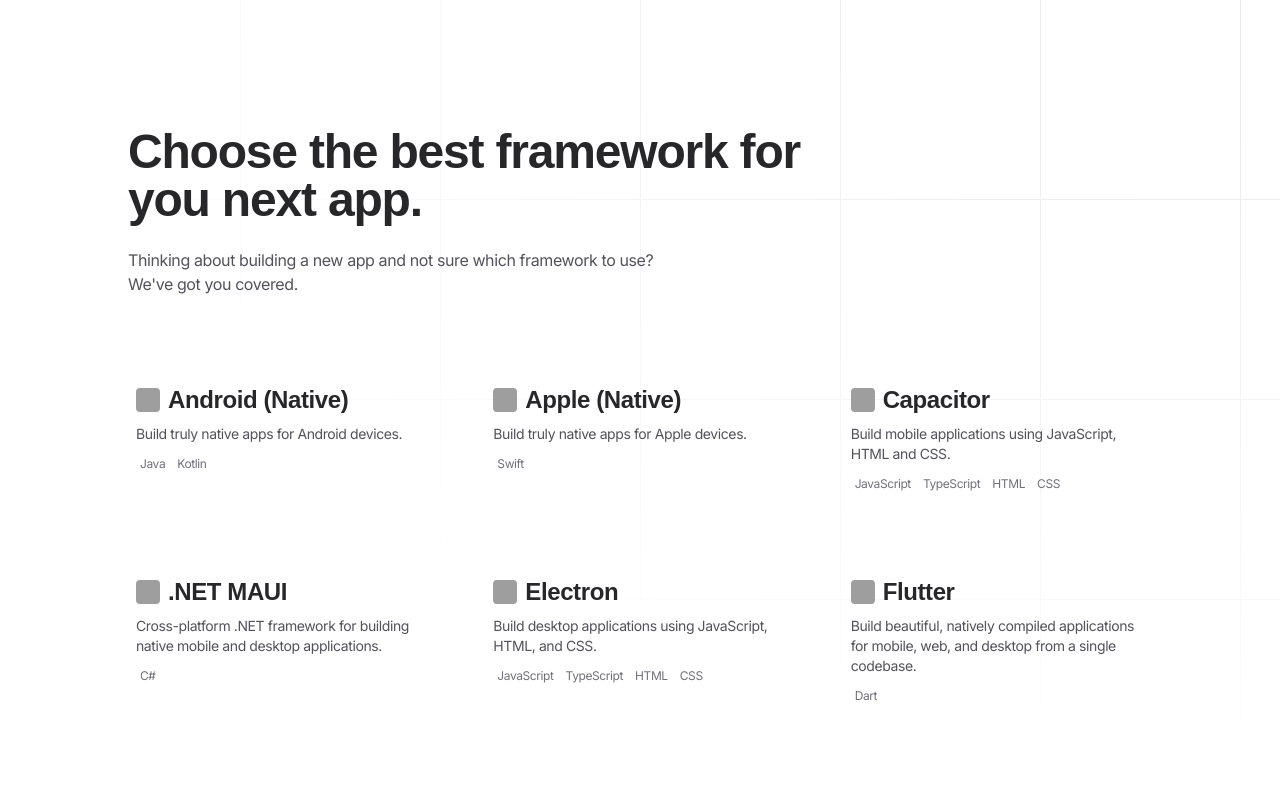
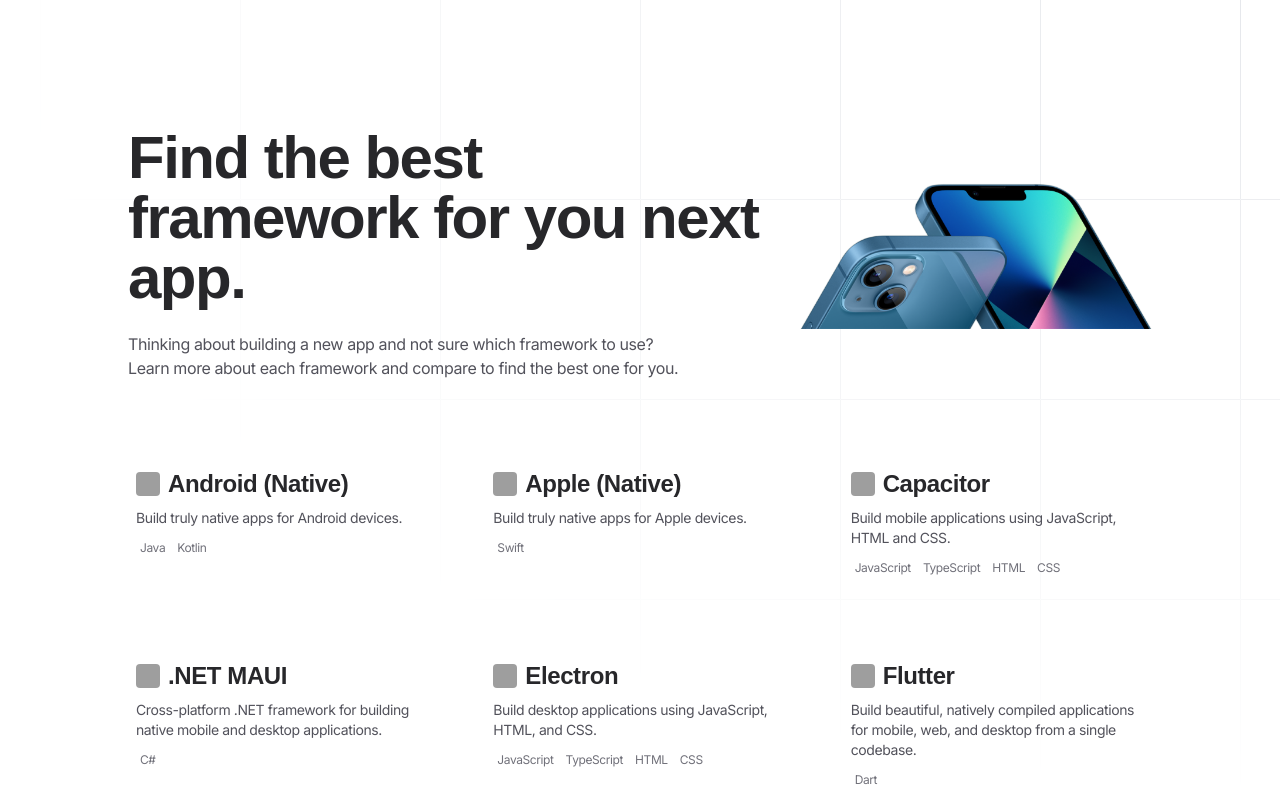
Before and after one commit to aptabase/buildwith.app, a Next.js app: page / in a window 1280 px wide. Shown: the top 790 px of the page. Built offline with nearby package versions, Linux system fonts and the light colour scheme; grey boxes are pictures that could not be loaded; a web font is replaced by a local one.

Commit message:
add image

```diff
--- /dev/null
+++ b/src/app/[slug]/opengraph-image.tsx
@@ -0,0 +1,8 @@
+import { ImageResponse } from "next/server";
+
+export default function OpenGraph() {
+  return new ImageResponse(<div></div>, {
+    width: 1200,
+    height: 600,
+  });
+}
--- a/src/app/page.tsx
+++ b/src/app/page.tsx
@@ -1,5 +1,7 @@
 import { frameworks } from "@lib/frameworks";
 import { FrameworkCard } from "./FrameworkCard";
+import Image from "next/image";
+import iphone from "./iphone.png";
 
 export const metadata = {
   title: "The framework for you next app - BuildWith.app",
@@ -14,15 +16,23 @@
         <div className="mx-auto max-w-7xl lg:px-8">
           <div className="relative px-4 sm:px-8 lg:px-12">
             <div className="mx-auto max-w-2xl lg:max-w-5xl">
-              <header className="max-w-2xl">
-                <h1 className="text-4xl font-bold tracking-tight text-zinc-800 sm:text-5xl">
-                  Choose the best framework for you next app.
-                </h1>
-                <p className="mt-6 text-base text-zinc-600">
-                  Thinking about building a new app and not sure which framework
-                  to use? <br /> We&apos;ve got you covered.
-                </p>
-              </header>
+              <div className="flex gap-8">
+                <header>
+                  <h1 className="text-4xl font-bold tracking-tight text-zinc-800 sm:text-5xl xl:text-6xl">
+                    Find the best framework for you next app.
+                  </h1>
+                  <p className="mt-6 text-base text-zinc-600">
+                    Thinking about building a new app and not sure which
+                    framework to use? <br /> Learn more about each framework and
+                    compare to find the best one for you.
+                  </p>
+                </header>
+                <Image
+                  src={iphone}
+                  alt="iPhone"
+                  className="hidden lg:block lg:w-[18rem] xl:w-[22rem] max-w-sm object-contain"
+                />
+              </div>
               <div className="mt-16 sm:mt-20">
                 <div className="grid grid-cols-1 gap-x-12 gap-y-4 sm:gap-y-16 sm:grid-cols-2 lg:grid-cols-3">
                   {frameworks.map((framework) => (
```
Also changed, not shown: src/app/iphone.png (added).
